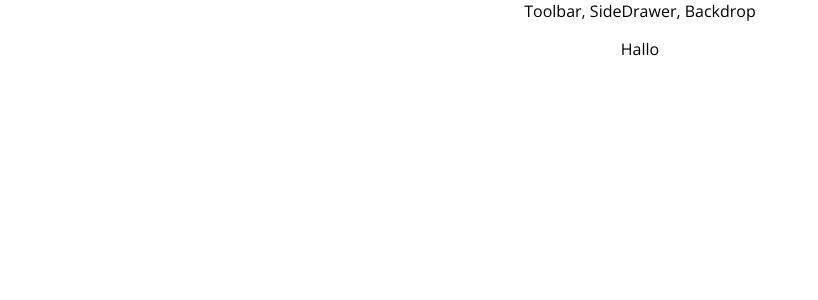
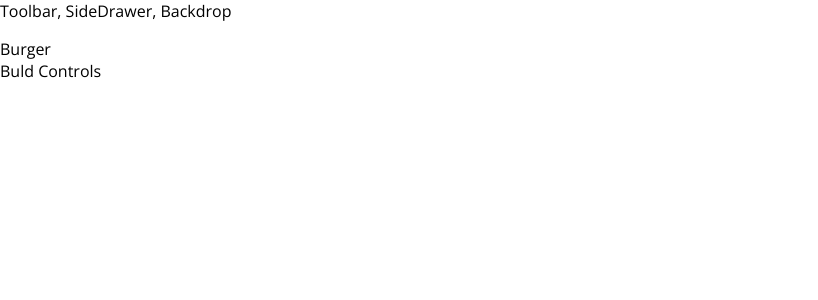
Before and after one commit to wouter-droog/BurgerProject, a React (Create React App) app: page / in a window 1280 px wide. Shown: the top 300 px of the page, without its empty margins (0-818 px from the left). Built offline with nearby package versions, Linux system fonts and the light colour scheme.

Commit message:
Add BurgerBuilder container

```diff
--- a/src/App.js
+++ b/src/App.js
@@ -1,14 +1,13 @@
 import React, { Component } from 'react';
 import Layout from './components/Layout/Layout';
-
-import './App.css';
+import BurgerBuilder from './containers/BurgerBuilder/BurgerBuilder'
 
 class App extends Component {
   render() {
     return (
       <div className="App">
         <Layout>
-          <p>Hallo</p>
+          <BurgerBuilder></BurgerBuilder>
         </Layout>
       </div>
     );
--- a/src/components/Layout/Layout.js
+++ b/src/components/Layout/Layout.js
@@ -1,9 +1,11 @@
 import React from 'react';
+
+import layoutStyles from './Layout.module.css';
 
 const layout = (props) => (
     <>
         <div>Toolbar, SideDrawer, Backdrop</div>
-        <main>
+        <main className={layoutStyles.Content}>
             {props.children}
         </main>
     </>
--- /dev/null
+++ b/src/components/Layout/Layout.module.css
@@ -0,0 +1,3 @@
+.Content {
+    margin-top: 16px;
+}
--- /dev/null
+++ b/src/containers/BurgerBuilder/BurgerBuilder.js
@@ -0,0 +1,18 @@
+import React, { Component } from 'react';
+
+
+class BurgerBuilder extends Component {
+
+
+    render () {
+        return (
+            <>
+                <div>Burger</div>
+                <div>Buld Controls</div>
+            </>
+        )
+    }
+}
+
+
+export default BurgerBuilder;
```
